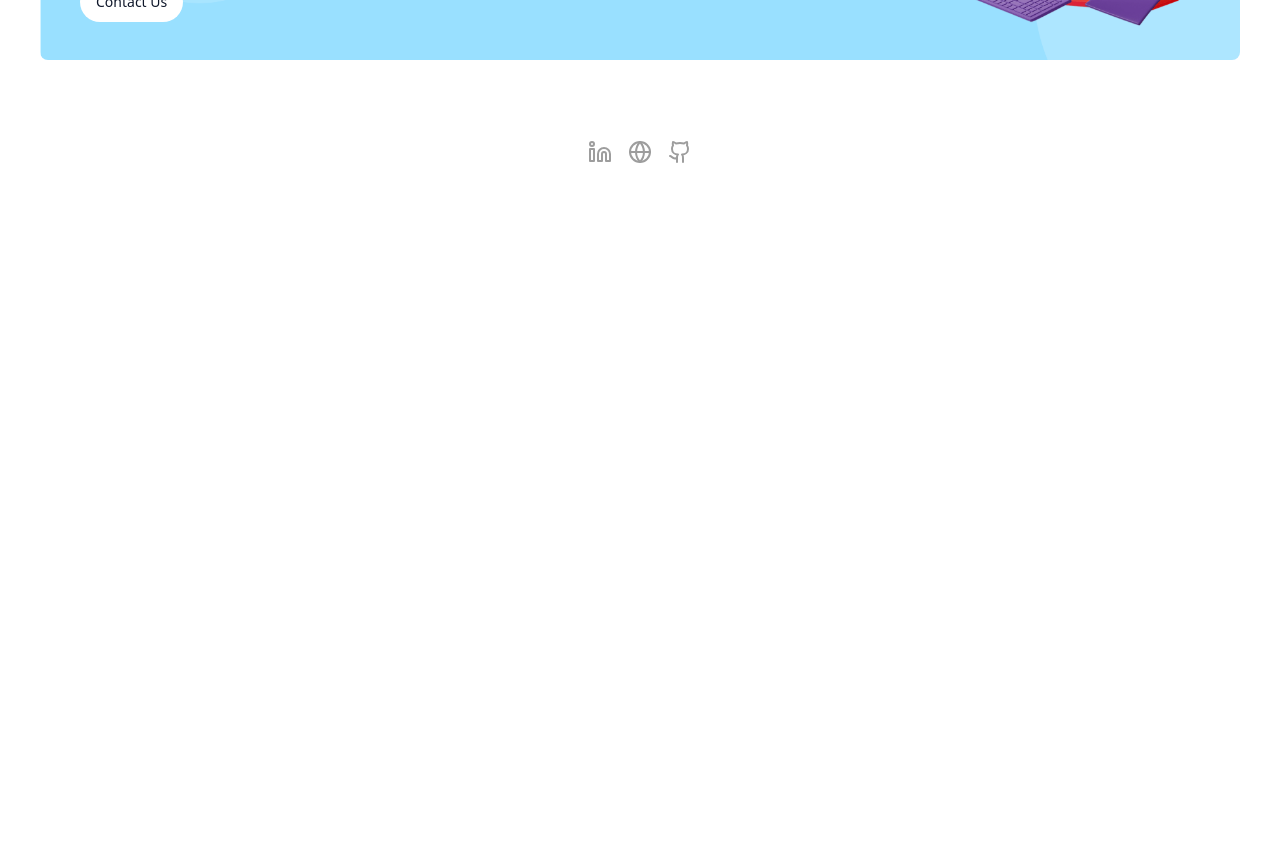
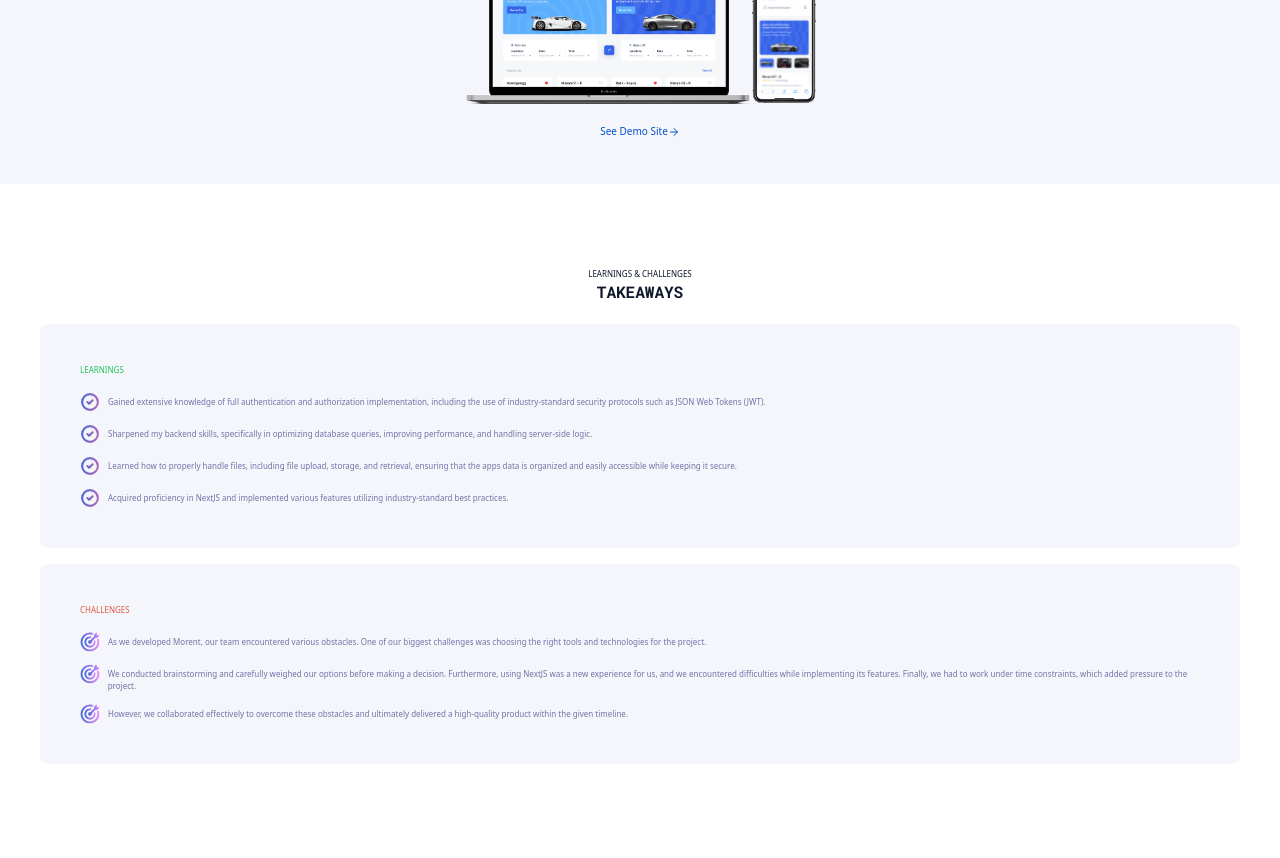
Before and after one commit to oris-96/portfolioOris, a Next.js app: page /case-studies/details-morent in a window 1280 px wide. Shown: the part 3280-4138 px from the top of the page. Before the commit the page ends 3484 px from the top, so only its background shows below. Built offline with nearby package versions, Linux system fonts and the light colour scheme; a web font is replaced by a local one; what tailwindcss-animated would draw is missing.

Commit message:
moreent case

```diff
--- a/components/CaseDetails.tsx
+++ b/components/CaseDetails.tsx
@@ -191,10 +191,10 @@ const CaseDetails = () => {
           <p className="font-mono text-white ">HIGH-FIDELITY FIGMA DESIGN</p>
         </div>
         <Image
-          className="w-screen"
+          className="w-screen shrink-0 object-contain"
           src="/rentfigma.png"
-          width={256}
-          height={128}
+          width={1256}
+          height={1008}
           alt="highfidelity"
         />
 
@@ -247,6 +247,189 @@ const CaseDetails = () => {
         <div>
           <UserFlow />
         </div>
+
+        <div className="p-10 mb-11 mt-11 w-screen min-h-min pl-16 pr-16  bg-casebannerBg">
+          <div className="flex justify-start flex-col  ">
+            <div className=" mb-5 md:flex md:justify-center lg:flex lg:justify-center md:items-center lg:items-center md:flex-col lg:flex-col  ">
+              <p className="text-8">IMAGES</p>
+              <p className="font-mono">Product</p>
+            </div>
+            <div className="flex justify-center items-center flex-col ">
+              <div className="flex justify-center">
+                <Image
+                  src="/rentLap.png"
+                  width={256}
+                  height={128}
+                  className="w-72"
+                  alt="laptop"
+                />
+                <Image
+                  src="/rentcase.svg"
+                  width={256}
+                  height={128}
+                  className="w-16 mt-10 "
+                  alt="laptop"
+                />
+              </div>
+
+              <div className="mt-4">
+                <a href="#">
+                  <p className="text-10 text-buttonBg  ">
+                    See Demo Site
+                    <span>
+                      <ArrowRight className=" inline w-3 " />
+                    </span>
+                  </p>
+                </a>
+              </div>
+            </div>
+          </div>
+        </div>
+        <div className=" p-10 ">
+          <div className="flex justify-start flex-col  ">
+            <div className=" mb-5 md:flex md:justify-center lg:flex lg:justify-center md:items-center lg:items-center md:flex-col lg:flex-col  ">
+              <p className="text-8">LEARNINGS & CHALLENGES</p>
+              <p className="font-mono">TAKEAWAYS</p>
+            </div>
+
+            <div className=" min-w-[250px] rounded-lg min-h-min p-10 mb-4  bg-casebannerBg ">
+              <div>
+                <p className="text-8 text-green-500 mb-4 ">LEARNINGS</p>
+
+                <div className="flex flex-col">
+                  <div className="flex gap-2 items-start ">
+                    <span>
+                      <Image
+                        className="w-5 h-5 "
+                        src="/check.svg"
+                        width={256}
+                        height={128}
+                        alt="delivery"
+                      />
+                    </span>
+                    <p className="text-8 mt-1 text-heroTextColor  ">
+                      Gained extensive knowledge of full authentication and
+                      authorization implementation, including the use of
+                      industry-standard security protocols such as JSON Web
+                      Tokens (JWT).
+                    </p>
+                  </div>
+                  <div className="flex gap-2 mt-3 items-start ">
+                    <span>
+                      <Image
+                        className="w-5 h-5 "
+                        src="/check.svg"
+                        width={256}
+                        height={128}
+                        alt="delivery"
+                      />
+                    </span>
+                    <p className="text-8 mt-1 text-heroTextColor  ">
+                      Sharpened my backend skills, specifically in optimizing
+                      database queries, improving performance, and handling
+                      server-side logic.
+                    </p>
+                  </div>
+                  <div className="flex gap-2 mt-3 items-start ">
+                    <span>
+                      <Image
+                        className="w-5 h-5 "
+                        src="/check.svg"
+                        width={256}
+                        height={128}
+                        alt="delivery"
+                      />
+                    </span>
+                    <p className="text-8 mt-1 text-heroTextColor  ">
+                      Learned how to properly handle files, including file
+                      upload, storage, and retrieval, ensuring that the apps
+                      data is organized and easily accessible while keeping it
+                      secure.
+                    </p>
+                  </div>
+                  <div className="flex gap-2 mt-3 items-start ">
+                    <span>
+                      <Image
+                        className="w-5 h-5 "
+                        src="/check.svg"
+                        width={256}
+                        height={128}
+                        alt="delivery"
+                      />
+                    </span>
+                    <p className="text-8 mt-1 text-heroTextColor  ">
+                      Acquired proficiency in NextJS and implemented various
+                      features utilizing industry-standard best practices.
+                    </p>
+                  </div>
+                </div>
+              </div>
+            </div>
+
+            <div className=" min-w-[250px] rounded-lg min-h-min p-10 mb-4  bg-casebannerBg ">
+              <div>
+                <p className="text-8 text-challengesColor mb-4 ">CHALLENGES</p>
+
+                <div className="flex flex-col">
+                  <div className="flex gap-2 items-start ">
+                    <span>
+                      <Image
+                        className="w-5 h-5 "
+                        src="/octgoal.svg"
+                        width={256}
+                        height={128}
+                        alt="pointer"
+                      />
+                    </span>
+                    <p className="text-8 mt-1 text-heroTextColor  ">
+                      As we developed Morent, our team encountered various
+                      obstacles. One of our biggest challenges was choosing the
+                      right tools and technologies for the project.
+                    </p>
+                  </div>
+                  <div className="flex gap-2 mt-3 items-start ">
+                    <div>
+                      <span>
+                        <Image
+                          className="w-5 h-5 "
+                          src="/octgoal.svg"
+                          width={256}
+                          height={128}
+                          alt="pointer"
+                        />
+                      </span>
+                    </div>
+
+                    <p className="text-8 mt-1 text-heroTextColor  ">
+                      We conducted brainstorming and carefully weighed our
+                      options before making a decision. Furthermore, using
+                      NextJS was a new experience for us, and we encountered
+                      difficulties while implementing its features. Finally, we
+                      had to work under time constraints, which added pressure
+                      to the project.
+                    </p>
+                  </div>
+                  <div className="flex gap-2 mt-3 items-start ">
+                    <span>
+                      <Image
+                        className="w-5 h-5 "
+                        src="/octgoal.svg"
+                        width={256}
+                        height={128}
+                        alt="pointer"
+                      />
+                    </span>
+                    <p className="text-8 mt-1 text-heroTextColor  ">
+                      However, we collaborated effectively to overcome these
+                      obstacles and ultimately delivered a high-quality product
+                      within the given timeline.
+                    </p>
+                  </div>
+                </div>
+              </div>
+            </div>
+          </div>
+        </div>
       </div>
     </div>
   );
--- a/tailwind.config.js
+++ b/tailwind.config.js
@@ -34,6 +34,7 @@ module.exports = {
       },
       colors: {
         heroTextColor: '#6F74A7',
+        challengesColor: ' #E15A46',
         heroBg: '#F6F6F6',
         userFlowBg: '#E1EFFF',
         headerColor: '#151E2C',
```
Also changed, not shown: public/check.svg (added), public/octgoal.svg (added).
